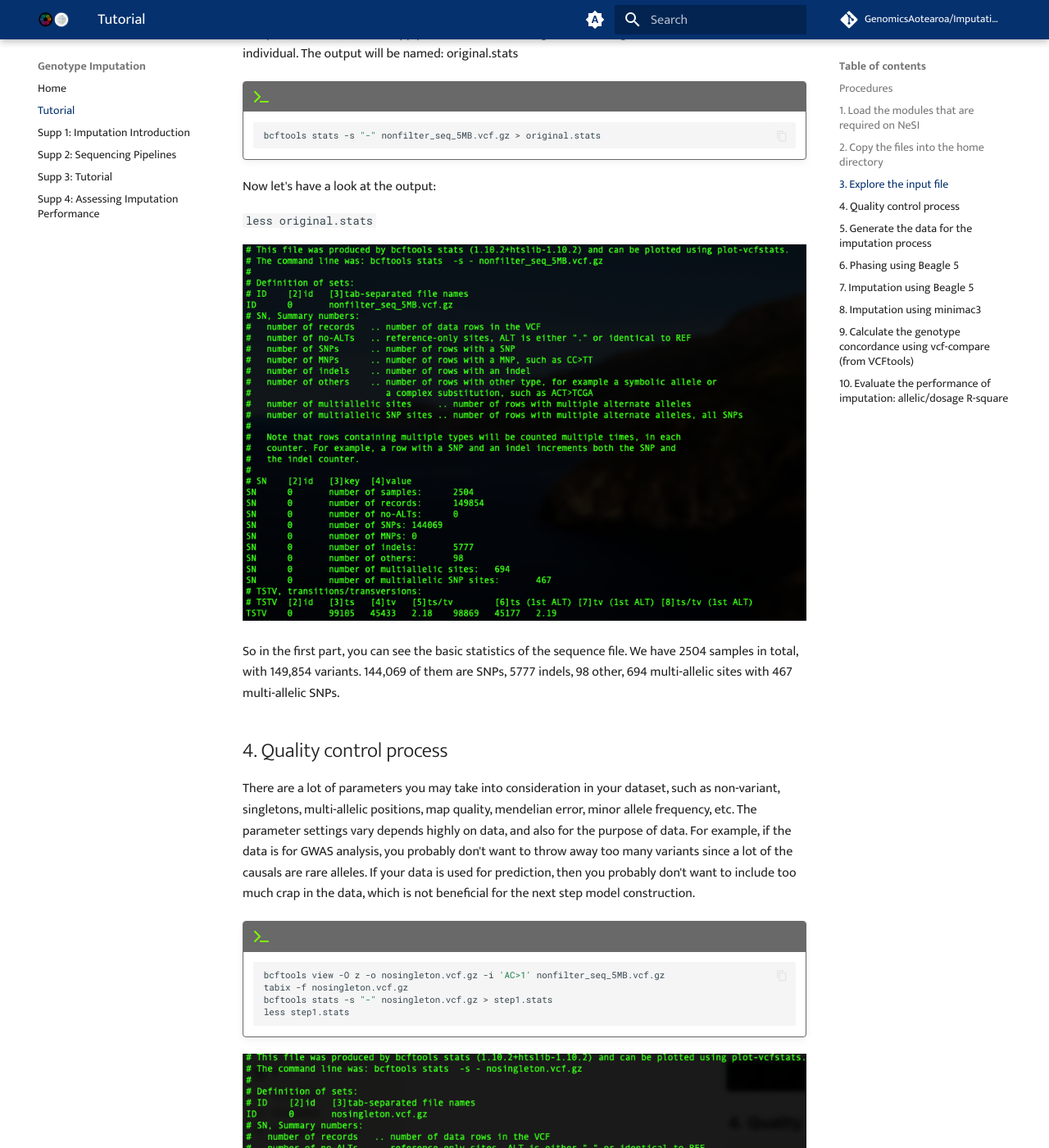
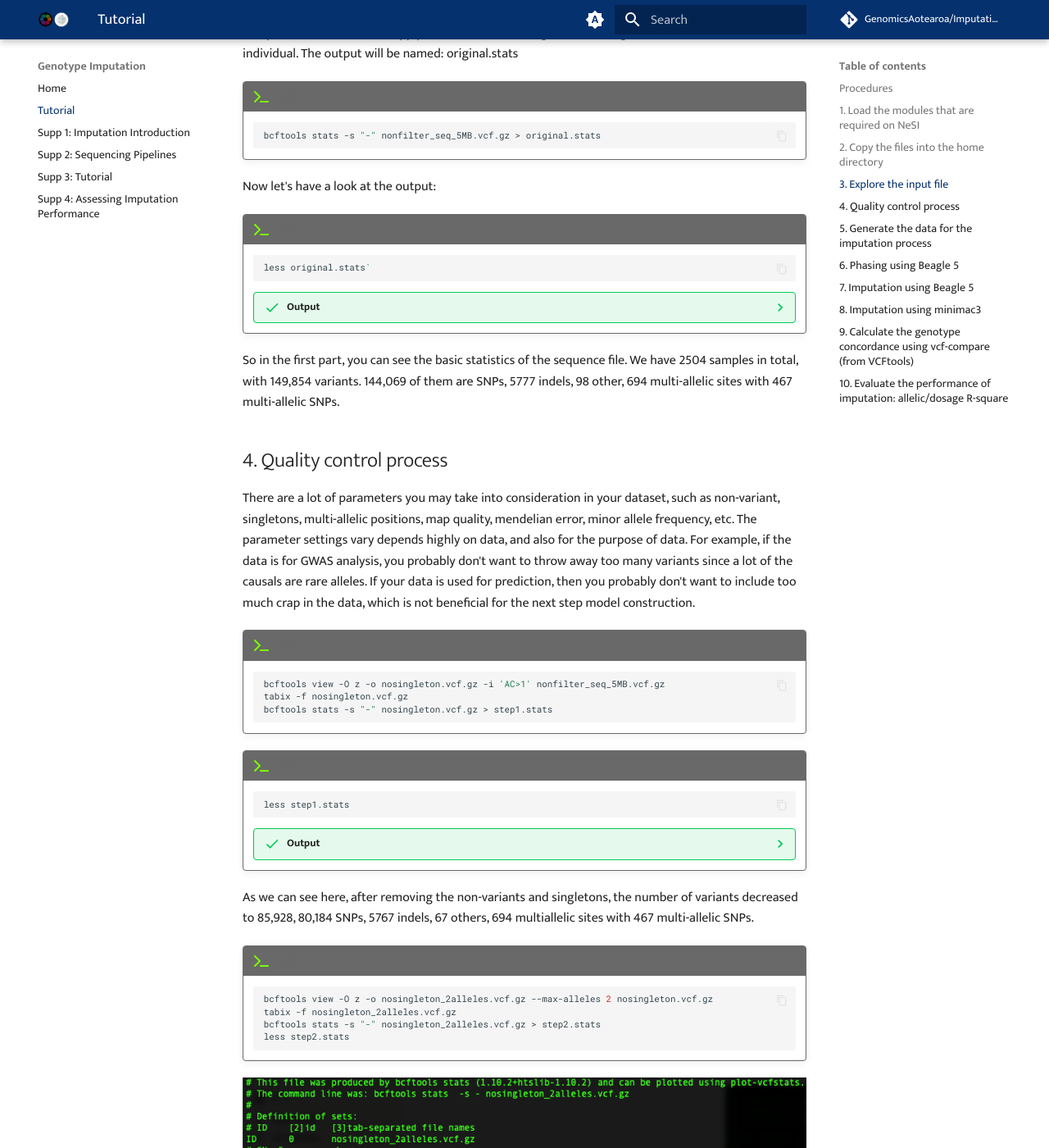
Before and after one commit to GenomicsAotearoa/Imputation-workshop, an MkDocs documentation site: the page built from docs/1_tutorial.md, in a window 1280 px wide and 1400 px high, scrolled down 2882 px. Shown: the whole window at 82% size. Built offline with MkDocs 1.6.1 and Material for MkDocs 9.7.7, drawn with Linux system fonts in a browser that asks for light colours; comment, search, counter and statistics services are not loaded; part of the change alters nothing that is shown.

Commit message:
update less output

````diff
--- a/docs/1_tutorial.md
+++ b/docs/1_tutorial.md
@@ -111,15 +111,21 @@ To have a basic idea of the genotype, BCFtools have a very convenient function t
 If you want to have a deeper understanding of the dataset, like the number of SNPs, the number of indels, sequence depth etc, BCFtools have a very convenient function: `stats`. By checking the original sequence file's information. the code you need is as below. -s is a common tag to show "samples". Samples to include or "-" to apply all variants. Via adding this, we also generate the statistics for each individual. The output will be named: original.stats
 
 !!! terminal "code"
+
     ```bash
     bcftools stats -s "-" nonfilter_seq_5MB.vcf.gz > original.stats
     ```
 
 Now let's have a look at the output:
 
-`less original.stats`
+!!! terminal "code"
 
-![](https://github.com/GenomicsAotearoa/Imputation-workshop/blob/master/Tutorial/img/Screen%20Shot%202020-09-16%20at%2014.37.07.png?raw=true)
+    ```bash
+    less original.stats`
+    ```
+    ??? success "Output"
+
+        ![](https://github.com/GenomicsAotearoa/Imputation-workshop/blob/master/Tutorial/img/Screen%20Shot%202020-09-16%20at%2014.37.07.png?raw=true)
 
 So in the first part, you can see the basic statistics of the sequence file. We have 2504 samples in total, with 149,854 variants. 144,069 of them are SNPs, 5777 indels, 98 other, 694 multi-allelic sites with 467 multi-allelic SNPs.
 
@@ -133,10 +139,66 @@ There are a lot of parameters you may take into consideration in your dataset, s
     bcftools view -O z -o nosingleton.vcf.gz -i 'AC>1' nonfilter_seq_5MB.vcf.gz
     tabix -f nosingleton.vcf.gz
     bcftools stats -s "-" nosingleton.vcf.gz > step1.stats
+    ```
+!!! terminal "code"
+    ```bash
     less step1.stats
     ```
+    ??? success "Output"
+         ```bash
+         # This file was produced by bcftools stats (1.9+htslib-1.9) and can be plotted using plot-vcfstats.
+         # The command line was: bcftools stats  -s - nosingleton.vcf.gz
+         #
+         # Definition of sets:
+         # ID    [2]id   [3]tab-separated file names
+         ID      0       nosingleton.vcf.gz
+         # SN, Summary numbers:
+         #   number of records   .. number of data rows in the VCF
+         #   number of no-ALTs   .. reference-only sites, ALT is either "." or identical to REF
+         #   number of SNPs      .. number of rows with a SNP
+         #   number of MNPs      .. number of rows with a MNP, such as CC>TT
+         #   number of indels    .. number of rows with an indel
+         #   number of others    .. number of rows with other type, for example a symbolic allele or
+         #                          a complex substitution, such as ACT>TCGA
+         #   number of multiallelic sites     .. number of rows with multiple alternate alleles
+         #   number of multiallelic SNP sites .. number of rows with multiple alternate alleles, all SNPs
+         #
+         #   Note that rows containing multiple types will be counted multiple times, in each
+         #   counter. For example, a row with a SNP and an indel increments both the SNP and
+         #   the indel counter.
+         #
+         # SN    [2]id   [3]key  [4]value
+         SN      0       number of samples:      2504
+         SN      0       number of records:      85928
+         SN      0       number of no-ALTs:      0
+         SN      0       number of SNPs: 80184
+         SN      0       number of MNPs: 0
+         SN      0       number of indels:       5767
+         SN      0       number of others:       67
+         SN      0       number of multiallelic sites:   694
+         SN      0       number of multiallelic SNP sites:       467
+         # TSTV, transitions/transversions:
+         # TSTV  [2]id   [3]ts   [4]tv   [5]ts/tv        [6]ts (1st ALT) [7]tv (1st ALT) [8]ts/tv (1st ALT)
+         TSTV    0       56037   24616   2.28    55801   24360   2.29
+         # SiS, Singleton stats:
+         # SiS   [2]id   [3]allele count [4]number of SNPs       [5]number of transitions        [6]number of transversions      [7]number of indels     [8]repeat-consistent    [9]repeat-inconsistent  [10]not applicable
+         SiS     0       1       5       2       3       1       0       0       1
+         # AF, Stats by non-reference allele frequency:
+         # AF    [2]id   [3]allele frequency     [4]number of SNPs       [5]number of transitions        [6]number of transversions      [7]number of indels     [8]repeat-consistent    [9]repeat-inconsistent  [10]not applicable
+         AF      0       0.000000        15765   11210   4555    30      0       0       30
+         AF      0       0.000399        11934   8329    3605    896     0       0       896
+         AF      0       0.000799        6258    4337    1921    453     0       0       453
+         AF      0       0.001198        4171    2866    1305    299     0       0       299
+         AF      0       0.001597        2834    1940    894     209     0       0       209
+         AF      0       0.001997        2371    1664    707     172     0       0       172
+         AF      0       0.002396        1851    1295    556     123     0       0       123
+         AF      0       0.002796        1588    1120    468     111     0       0       111
+         AF      0       0.003195        1380    957     423     114     0       0       114
+         AF      0       0.003594        1160    780     380     95      0       0       95
+         AF      0       0.003994        988     688     300     68      0       0       68
+         AF      0       0.004393        923     633     290     77      0       0       77
+         ```
 
-![](https://github.com/GenomicsAotearoa/Imputation-workshop/blob/master/Tutorial/img/Screen%20Shot%202020-09-16%20at%2014.38.50.png?raw=true)
 
 As we can see here, after removing the non-variants and singletons, the number of variants decreased to 85,928, 80,184 SNPs, 5767 indels, 67 others, 694 multiallelic sites with 467 multi-allelic SNPs.
 
````
